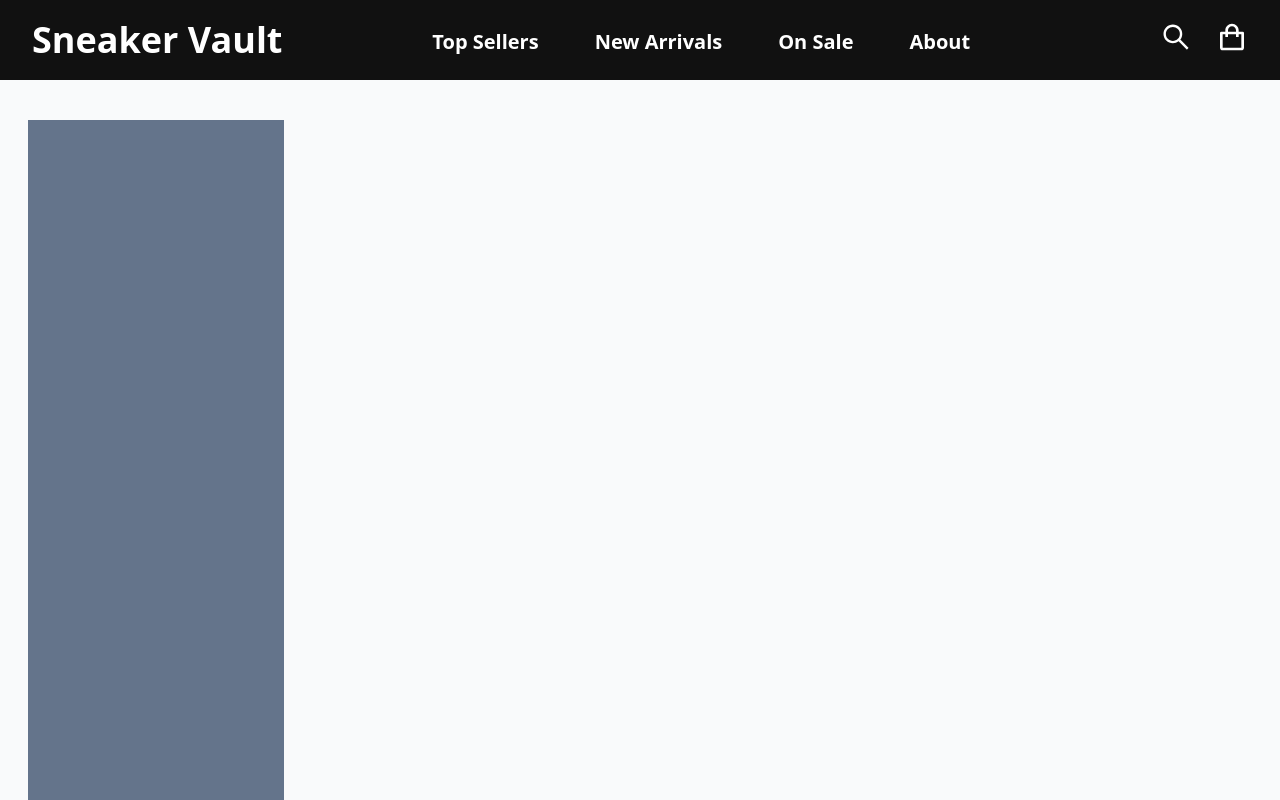
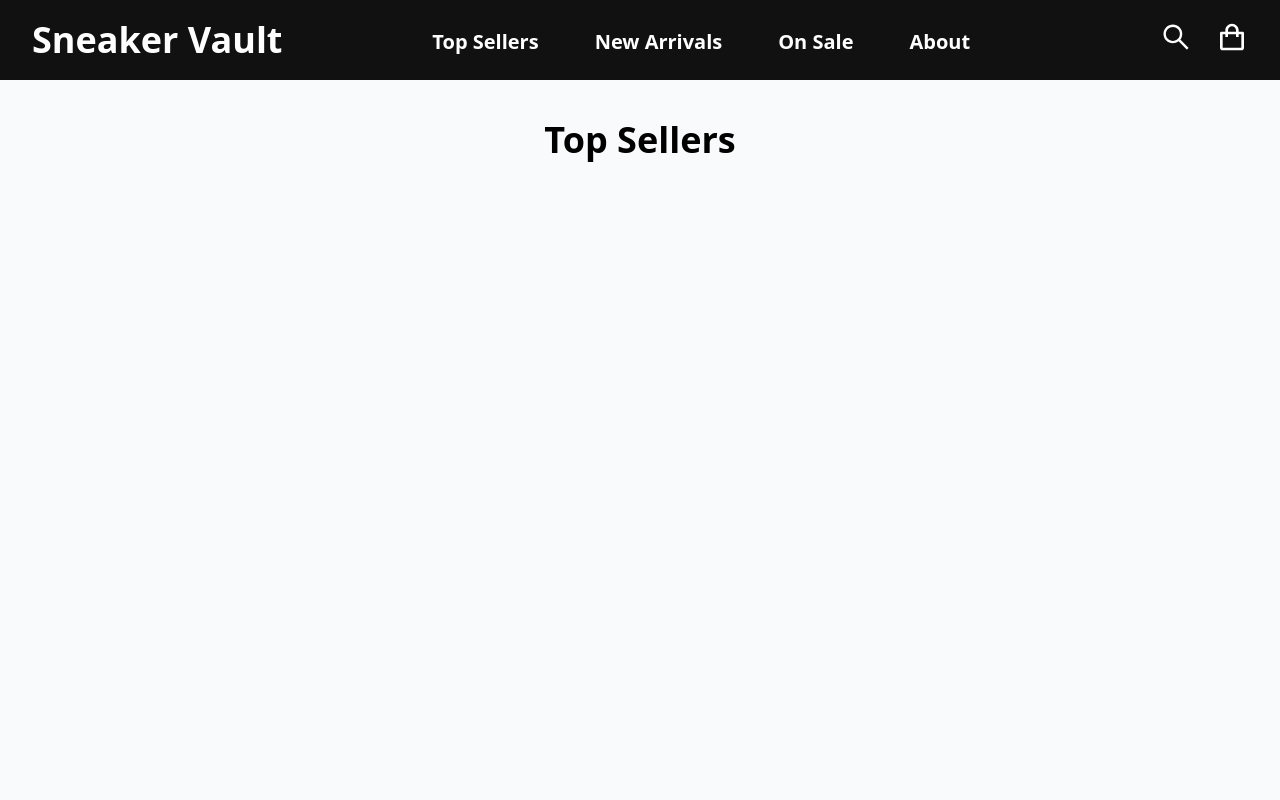
Before and after one commit to danielirwin99/sneaker-vault, a Next.js app: page /TopSellers in a window 1280 px wide. Shown: the top 800 px of the page. Built offline with nearby package versions, Linux system fonts and the light colour scheme.

Commit message:
Messing around with a sidebar --> not successful

```diff
--- a/src/components/Sidebar.tsx
+++ b/src/components/Sidebar.tsx
@@ -2,8 +2,8 @@ import React from "react";
 
 const Sidebar = (props: any) => {
   return (
-    <div className="h-[calc(100vh-80px)] w-1/5 bg-slate-500 ml-7 my-10">
-      <div></div>
+    <div className="hidden lg:flex relative h-[calc(80vh)] w-1/4 lg:w-1/5 bg-slate-200 ml-7 my-10 rounded-md">
+      <div className="absolute w-full h-6 bg-black rounded-t-md"></div>
     </div>
   );
 };
--- a/src/pages/TopSellers.tsx
+++ b/src/pages/TopSellers.tsx
@@ -4,13 +4,12 @@ import React from "react";
 const TopSellers = () => {
   return (
     <>
-      <Sidebar>
-        <div className="h-[calc(100vh-80px)]">
-          <div className="text-center mt-10 text-4xl font-bold">
-            <h1>Top Sellers</h1>
-          </div>
+      {/* <Sidebar /> */}
+      <div className="h-[calc(100vh-80px)]">
+        <div className="text-center mt-10 text-4xl font-bold">
+          <h1>Top Sellers</h1>
         </div>
-      </Sidebar>
+      </div>
     </>
   );
 };
```
